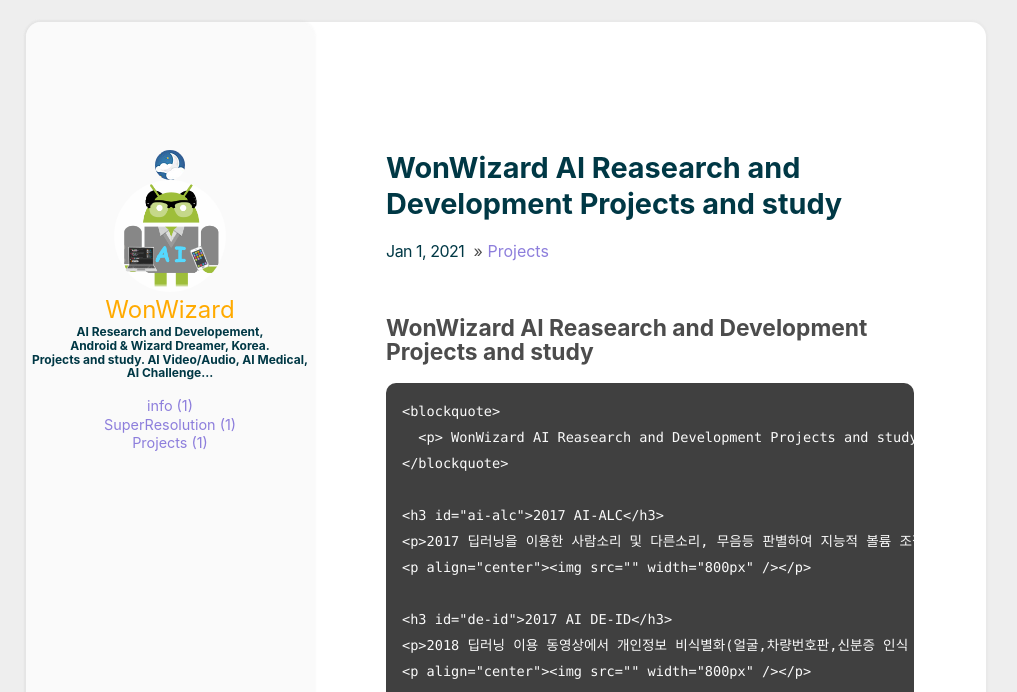
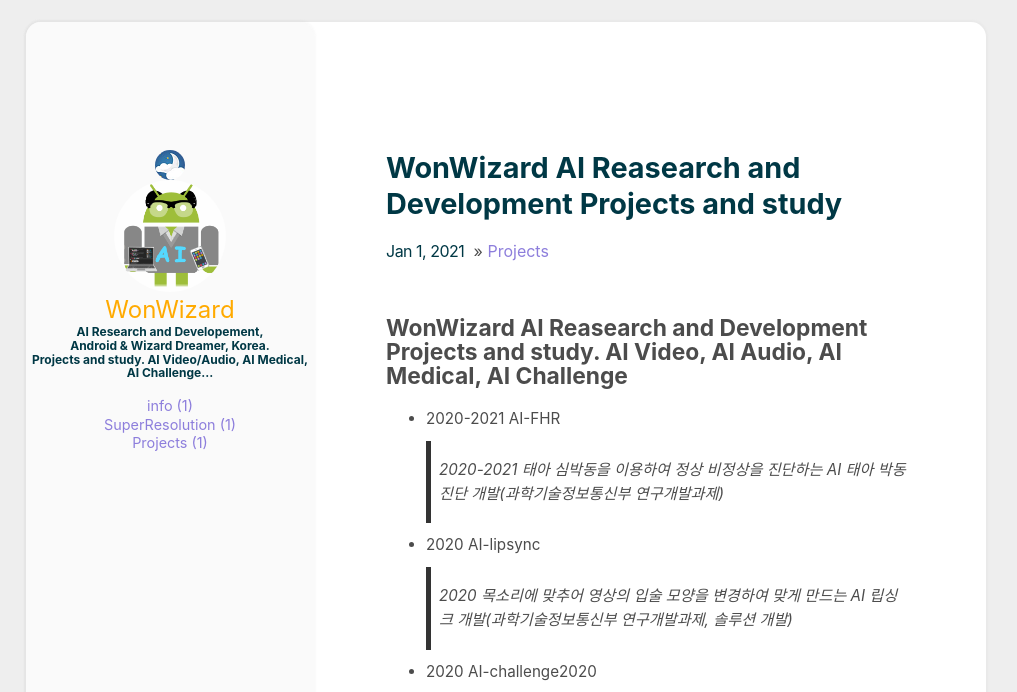
Before and after one commit to wonwizard/wonwizard.github.io, a Jekyll site: the page built from _posts/2021-01-01-projects.md, in a window 1280 px wide and 1400 px high. Shown: the top 692 px of the window, without its empty margins (134-1151 px from the left). Built offline with Jekyll 4.4.1, drawn with Linux system fonts in a browser that asks for light colours; some of the changed text lies outside the part shown; grey boxes are pictures that could not be loaded.

Commit message:
Update 2021-01-01-projects.md

```diff
--- a/_posts/2021-01-01-projects.md
+++ b/_posts/2021-01-01-projects.md
@@ -4,44 +4,35 @@ categories: [Projects]
 comments: true
 ---
 
-## WonWizard AI Reasearch and Development Projects and study
+## WonWizard AI Reasearch and Development Projects and study. AI Video, AI Audio, AI Medical, AI Challenge
 
-    <blockquote>
-      <p> WonWizard AI Reasearch and Development Projects and study. AI Video, AI Audio, AI Medical, AI Challenge  </p>
-    </blockquote>
+* 2020-2021 AI-FHR
+  > 2020-2021 태아 심박동을 이용하여 정상 비정상을 진단하는 AI 태아 박동 진단 개발(과학기술정보통신부 연구개발과제)
 
-    <h3 id="ai-alc">2017 AI-ALC</h3>
-    <p>2017 딥러닝을 이용한 사람소리 및 다른소리, 무음등 판별하여 지능적 볼륨 조절 기술 개발(미래창조과학부 연구개발과제)</p>
-    <p align="center"><img src="" width="800px" /></p>
+* 2020 AI-lipsync
+  > 2020 목소리에 맞추어 영상의 입술 모양을 변경하여 맞게 만드는 AI 립싱크 개발(과학기술정보통신부 연구개발과제, 솔루션 개발)
 
-    <h3 id="de-id">2017 AI DE-ID</h3>
-    <p>2018 딥러닝 이용 동영상에서 개인정보 비식별화(얼굴,차량번호판,신분증 인식 모자익처리) 기술 개발(과학기술정보통신부 연구개발과제)</p>
-    <p align="center"><img src="" width="800px" /></p>
+* 2020 AI-challenge2020
+  > 2020 인공지능 온라인 경진대회(과학기술정보통신부) 입선
+    <a href="https://aihub.or.kr/problem_contest/5063">
+        <p align="center"><img src="https://aihub.or.kr/sites/default/files/%E1%84%8B%E1%85%B5%E1%86%AB%E1%84%80%E1%85%A9%E1%86%BC%E1%84%8C%E1%85%B5%E1%84%82%E1%85%B3%E1%86%BC%20%E1%84%8B%E1%85%A9%E1%86%AB%E1%84%85%E1%85%A1%E1%84%8B%E1%85%B5%E1%86%AB%20%E1%84%80%E1%85%A7%E1%86%BC%E1%84%8C%E1%85%B5%E1%86%AB%E1%84%83%E1%85%A2%E1%84%92%E1%85%AC.png" width="200px" /></p>
+    </a>
 
-    <h3 id="ai-stt">2018 AI-STT</h3>
-    <p>2018 목소리 인식 Speech To Text AI 개발(솔루션 개발) </p>
-    <p align="center"><img src="" width="800px" /></p>
-
-    <h3 id="ai-sr">2018 AI-SR</h3>
-    <p>2018 저해상도 영상을 고해상도 영상 변환 AI Super Resolution 개발(솔루션 개발)</p>
-    <p align="center"><img src="" width="800px" /></p>
-
-    <h3 id="ai-Starthon2019">2019 AI-Starthon2019</h3>
-    <p>2019 인공지능 개방형 경진대회 AI Starthon 2019 (과학기술정보통신부) 입선</p>
+* 2019 AI-Starthon2019
+  > 2019 인공지능 개방형 경진대회 AI Starthon 2019 (과학기술정보통신부) 입선</p>
     <a href="https://aihub.or.kr/problem_contest/1581">
         <p align="center"><img src="https://aihub.or.kr/sites/default/files/65727203_2044158269226065_3294910360426905600_o.jpg" width="200px" /></p>
     </a>
 
-    <h3 id="ai-challenge2020">2020 AI-challenge2020</h3>
-    <p>2020 인공지능 온라인 경진대회(과학기술정보통신부) 입선</p>
-    <a href="https://aihub.or.kr/problem_contest/5063">
-        <p align="center"><img src="https://aihub.or.kr/sites/default/files/%E1%84%8B%E1%85%B5%E1%86%AB%E1%84%80%E1%85%A9%E1%86%BC%E1%84%8C%E1%85%B5%E1%84%82%E1%85%B3%E1%86%BC%20%E1%84%8B%E1%85%A9%E1%86%AB%E1%84%85%E1%85%A1%E1%84%8B%E1%85%B5%E1%86%AB%20%E1%84%80%E1%85%A7%E1%86%BC%E1%84%8C%E1%85%B5%E1%86%AB%E1%84%83%E1%85%A2%E1%84%92%E1%85%AC.png" width="200px" /></p>
-    </a>
+* 2018 AI-SR <a href=https://wonwizard.github.io/2020-01/sr> [관련글 가기] </a>
+  > 2018 저해상도 영상을 고해상도 영상 변환 AI Super Resolution 개발(솔루션 개발)
+  > Challange AI Starthon 2019 face Super Resolution 부분 2위
 
-    <h3 id="ai-lipsync">2020 AI-lipsync</h3>
-    <p>2020 목소리에 맞추어 영상의 입술 모양을 변경하여 맞게 만드는 AI 립싱크 개발(과학기술정보통신부 연구개발과제, 솔루션 개발)</p>
-    <p align="center"><img src="" width="800px" /></p>
+* 2018 AI DE-ID
+  > 2018-2019 딥러닝 이용 동영상에서 개인정보 비식별화(얼굴,차량번호판,신분증 인식 모자익처리) 기술 개발(과학기술정보통신부 연구개발과제)
 
-    <h3 id="ai-fhr">2020 AI-FHR</h3>
-    <p>2020-2021 태아 심박동을 이용하여 정상 비정상을 진단하는 AI 태아 박동 진단 개발(과학기술정보통신부 연구개발과제)</p>
-    <p align="center"><img src="" width="800px" /></p>
+* 2018 AI-STT
+  > 2018 목소리 인식 Speech To Text AI 개발(솔루션 개발)
+
+* 2017 AI-ALC
+  > 2017-2018 딥러닝을 이용한 사람소리 및 다른소리, 무음등 판별하여 지능적 볼륨 조절 기술 개발(미래창조과학부 연구개발과제)
```
